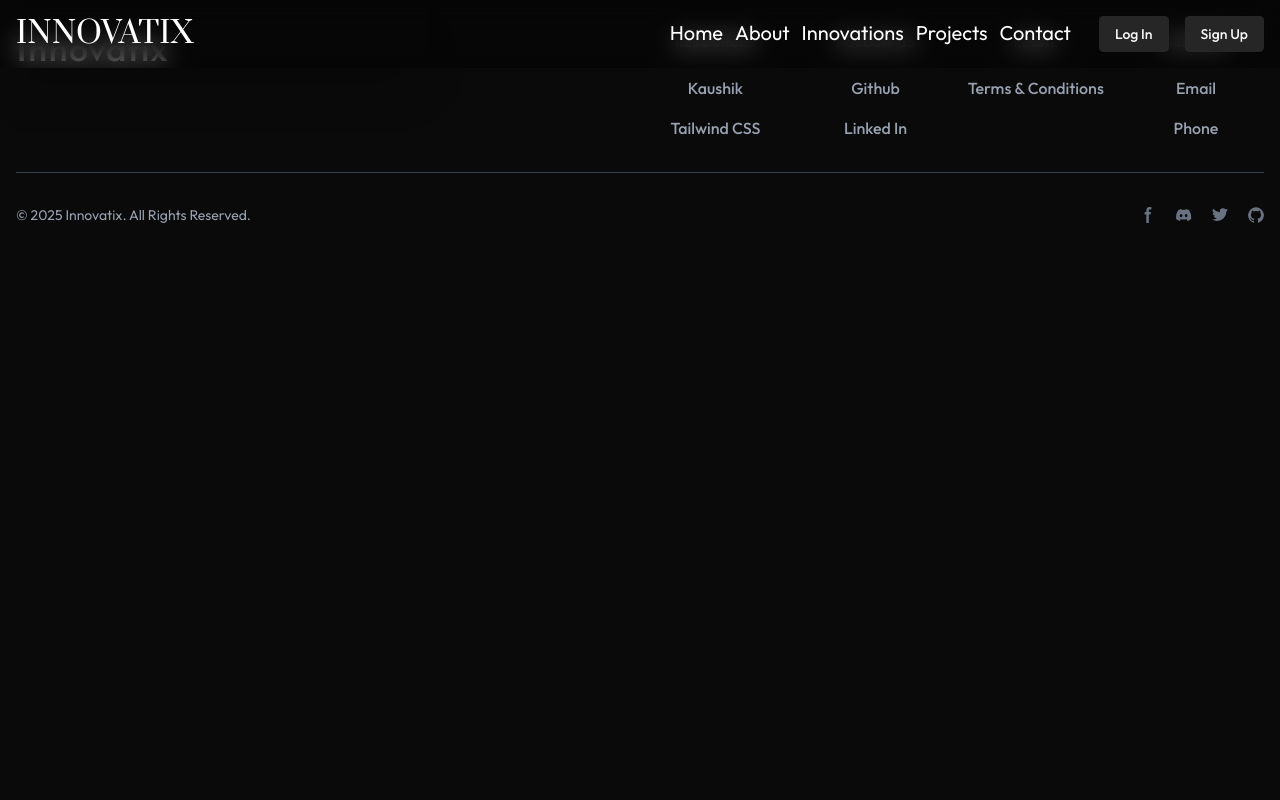
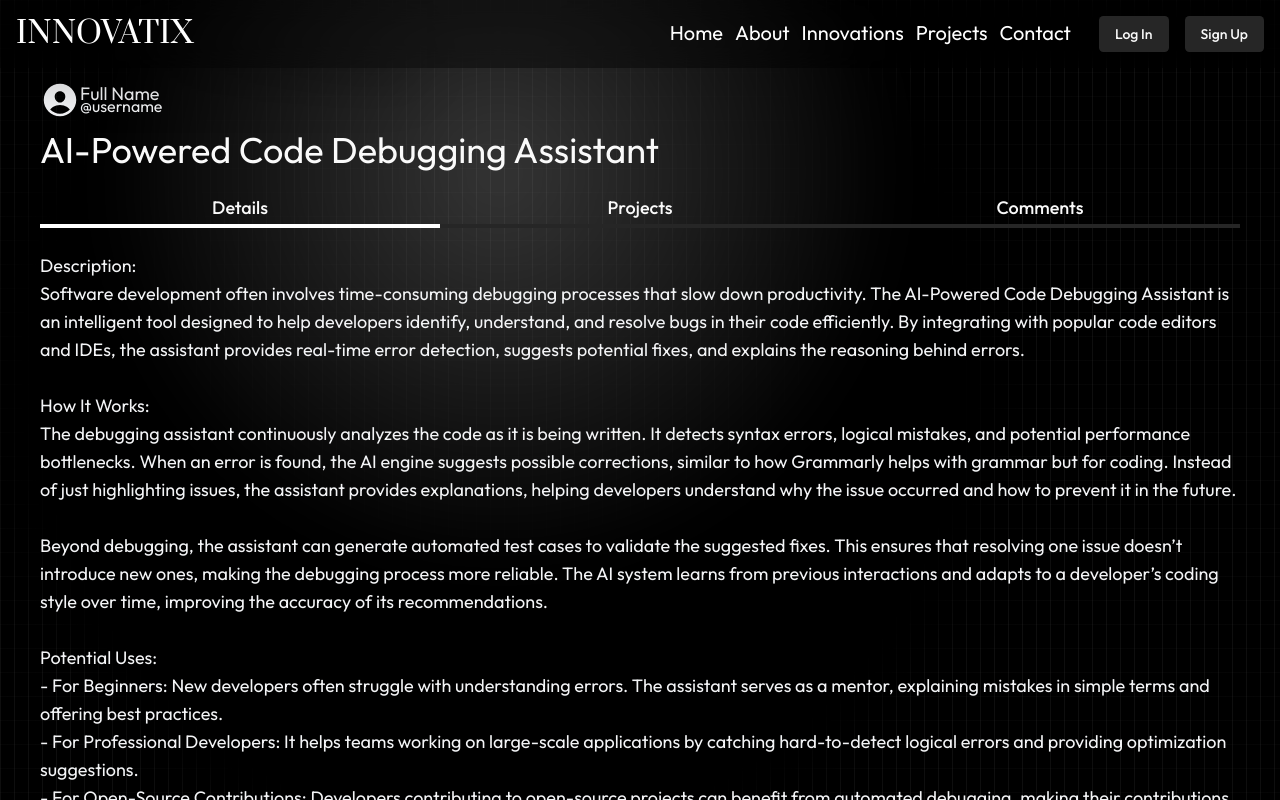
Before and after one commit to kaushiksarkaralt/innovatix, a React (Vite) app in the folder frontend/: page /innovation/1 in a window 1280 px wide. Shown: the top 800 px of the page. Built offline with nearby package versions, Linux system fonts and the light colour scheme.

Commit message:
feat: add /innovation/:id page and innovation details,projects display

```diff
--- a/frontend/src/App.tsx
+++ b/frontend/src/App.tsx
@@ -6,6 +6,7 @@ import Signup from "./pages/Signup.tsx";
 import Footer from "./components/footer.tsx";
 import Innovations from "./pages/Innovations.tsx";
 import Projects from "./pages/Projects.tsx";
+import Innovation from "./pages/Innovation.tsx";
 
 const App = () => {
   return (
@@ -18,6 +19,8 @@ const App = () => {
           <Route path="/signup" element={<Signup />} />
           <Route path="/innovations" element={<Innovations />} />
           <Route path="/projects" element={<Projects />} />
+
+          <Route path="/innovation/:id" element={<Innovation />} />
         </Routes>
         <Footer />
       </BrowserRouter>
--- /dev/null
+++ b/frontend/src/pages/Innovation.tsx
@@ -0,0 +1,159 @@
+import React from "react";
+import { BlackSpotlight } from "@/components/backgrounds/black-spotlight";
+import { Button } from "@/components/ui/button";
+import { useState } from "react";
+import { IoPersonCircle } from "react-icons/io5";
+import { useParams } from "react-router";
+import { ProjectsList } from "./Projects";
+
+interface innovationType {
+  title: string;
+  description: string;
+}
+
+const Innovation = () => {
+  const InnovationId = useParams().id;
+  console.log(InnovationId);
+  const [selection, setSelection] = useState(1);
+
+  const projectsBtnRef = React.useRef<HTMLButtonElement>(null);
+  const commentsBtnRef = React.useRef<HTMLButtonElement>(null);
+  const detailsBtnRef = React.useRef<HTMLButtonElement>(null);
+
+  const activateSelection = (num: number) => {
+    setSelection(num);
+    switch (num) {
+      case 1:
+        detailsBtnRef.current?.classList.add("border-white");
+        projectsBtnRef.current?.classList.remove("border-white");
+        commentsBtnRef.current?.classList.remove("border-white");
+        break;
+      case 2:
+        detailsBtnRef.current?.classList.remove("border-white");
+        projectsBtnRef.current?.classList.add("border-white");
+        commentsBtnRef.current?.classList.remove("border-white");
+        break;
+      case 3:
+        detailsBtnRef.current?.classList.remove("border-white");
+        projectsBtnRef.current?.classList.remove("border-white");
+        commentsBtnRef.current?.classList.add("border-white");
+        break;
+    }
+  };
+
+  const innovation: innovationType = {
+    title: "AI-Powered Code Debugging Assistant",
+    description: `Description:
+Software development often involves time-consuming debugging processes that slow down productivity. The AI-Powered Code Debugging Assistant is an intelligent tool designed to help developers identify, understand, and resolve bugs in their code efficiently. By integrating with popular code editors and IDEs, the assistant provides real-time error detection, suggests potential fixes, and explains the reasoning behind errors.
+
+How It Works:
+The debugging assistant continuously analyzes the code as it is being written. It detects syntax errors, logical mistakes, and potential performance bottlenecks. When an error is found, the AI engine suggests possible corrections, similar to how Grammarly helps with grammar but for coding. Instead of just highlighting issues, the assistant provides explanations, helping developers understand why the issue occurred and how to prevent it in the future.
+
+Beyond debugging, the assistant can generate automated test cases to validate the suggested fixes. This ensures that resolving one issue doesn’t introduce new ones, making the debugging process more reliable. The AI system learns from previous interactions and adapts to a developer’s coding style over time, improving the accuracy of its recommendations.
+
+Potential Uses:
+- For Beginners: New developers often struggle with understanding errors. The assistant serves as a mentor, explaining mistakes in simple terms and offering best practices.
+- For Professional Developers: It helps teams working on large-scale applications by catching hard-to-detect logical errors and providing optimization suggestions.
+- For Open-Source Contributions: Developers contributing to open-source projects can benefit from automated debugging, making their contributions cleaner and more efficient.
+- For Code Review & Optimization: The assistant can be used in code reviews, pointing out redundant or inefficient code and suggesting improvements.
+
+Technologies That May Be Used:
+- Machine Learning & AI: Models like GPT or Codex to analyze and understand code patterns.
+- Static Code Analysis: Tools like ESLint, Pylint, or SonarQube for detecting common code issues.
+- Natural Language Processing: For generating explanations in human-readable form.
+- IDE Plugins: Extensions for VS Code, IntelliJ, and other popular editors.
+- Cloud-Based Services: For real-time processing and learning from debugging history.
+
+Complexity: 4/5
+Feasibility: 4/5
+Tags: AI, Debugging, Code Review, Automation, Software Development
+`,
+  };
+
+  const Selected = () => {
+    switch (selection) {
+      case 1:
+        return <Details innovation={innovation} />;
+      case 2:
+        return <Projects />;
+      case 3:
+        return <Comments />;
+    }
+  };
+
+  return (
+    <BlackSpotlight>
+      <div className="py-20">
+        <div className="flex items-center  px-5 md:px-10">
+          <IoPersonCircle size={40} className="text-gray-100" />
+          <div>
+            <p className="text-lg leading-3 text-gray-100">Full Name</p>
+            <p className="text-base leading-3 text-gray-100">@username</p>
+          </div>
+        </div>
+        <div className="py-3 px-5 md:px-10">
+          <h1 className="text-4xl leading-9">{innovation.title}</h1>
+        </div>
+        <div className="flex justify-around py-3 px-5 md:px-10">
+          <Button
+            variant="ghost"
+            className="w-1/3 text-lg text-center rounded-none hover:border-b-neutral-200 hover:bg-transparent border-b-4 border-white transition-all duration-300"
+            onClick={() => activateSelection(1)}
+            ref={detailsBtnRef}
+          >
+            Details
+          </Button>
+          <Button
+            variant="ghost"
+            className="w-1/3 text-lg text-center rounded-none hover:border-b-neutral-200 hover:bg-transparent border-b-4 transition-all duration-300"
+            onClick={() => activateSelection(2)}
+            ref={projectsBtnRef}
+          >
+            Projects
+          </Button>
+          <Button
+            variant="ghost"
+            className="w-1/3 text-lg text-center rounded-none hover:border-b-neutral-200 hover:bg-transparent border-b-4 transition-all duration-300"
+            onClick={() => activateSelection(3)}
+            ref={commentsBtnRef}
+          >
+            Comments
+          </Button>
+        </div>
+        <div className="py-3">
+          <Selected />
+        </div>
+      </div>
+    </BlackSpotlight>
+  );
+};
+
+const Details = ({ innovation }: { innovation: innovationType }) => {
+  return (
+    <div>
+      {
+        <div className="text-gray-100 whitespace-pre-line text-lg  px-5 md:px-10">
+          <p>{innovation.description}</p>
+        </div>
+      }
+    </div>
+  );
+};
+
+const Projects = () => {
+  return (
+    <div>
+      <ProjectsList />
+    </div>
+  );
+};
+
+const Comments = () => {
+  return (
+    <div>
+      <h1>Comments</h1>
+    </div>
+  );
+};
+
+export default Innovation;
--- a/frontend/src/pages/Innovations.tsx
+++ b/frontend/src/pages/Innovations.tsx
@@ -139,6 +139,7 @@ const InnovationsList = () => {
           feasibility={innovation.feasibility}
           likes={innovation.likes}
           comments={innovation.comments}
+          projects={4}
           key={index}
         />
       ))}
--- a/frontend/src/pages/Projects.tsx
+++ b/frontend/src/pages/Projects.tsx
@@ -148,3 +148,4 @@ const ProjectsList = () => {
 };
 
 export default Projects;
+export { ProjectsList };
```
